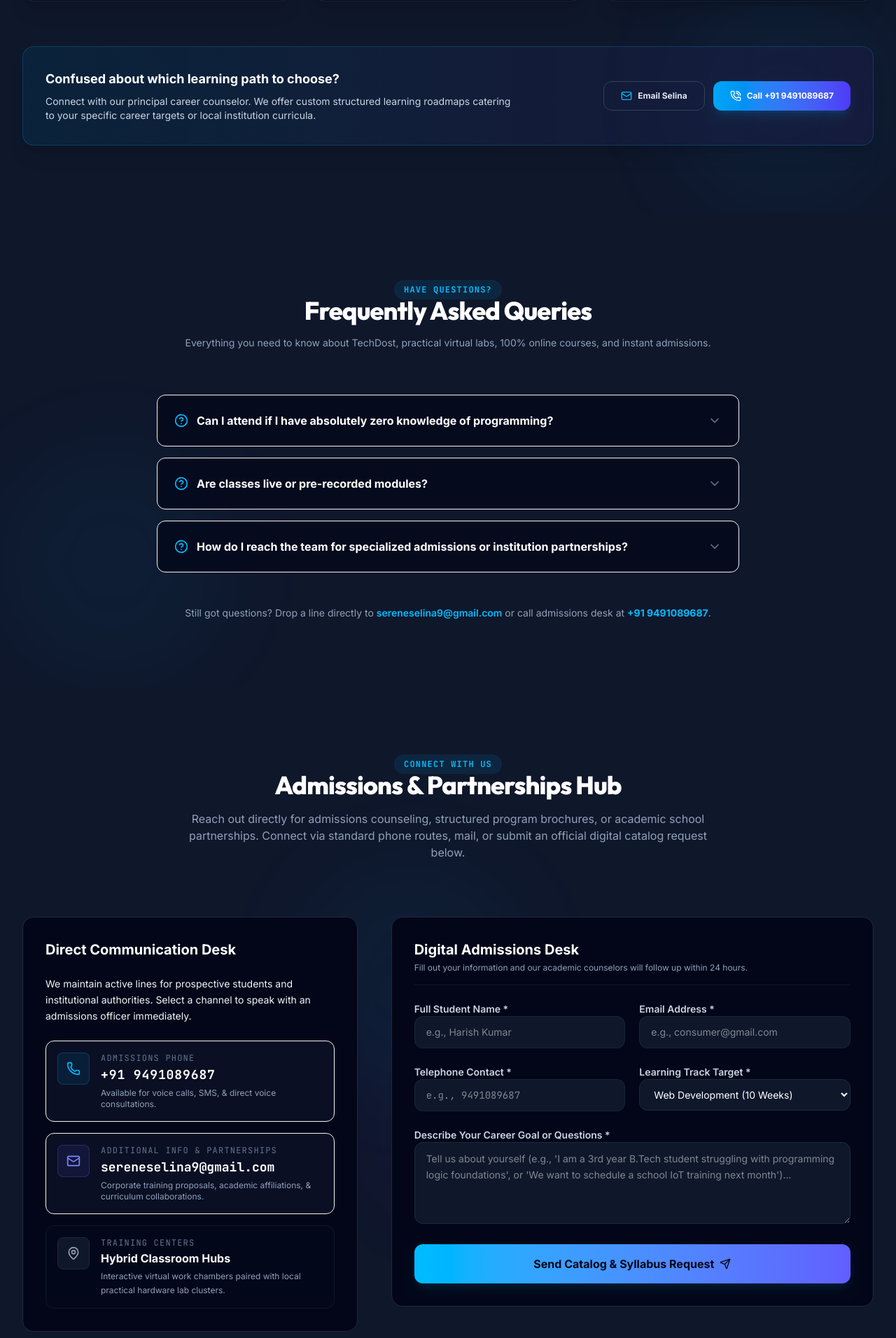
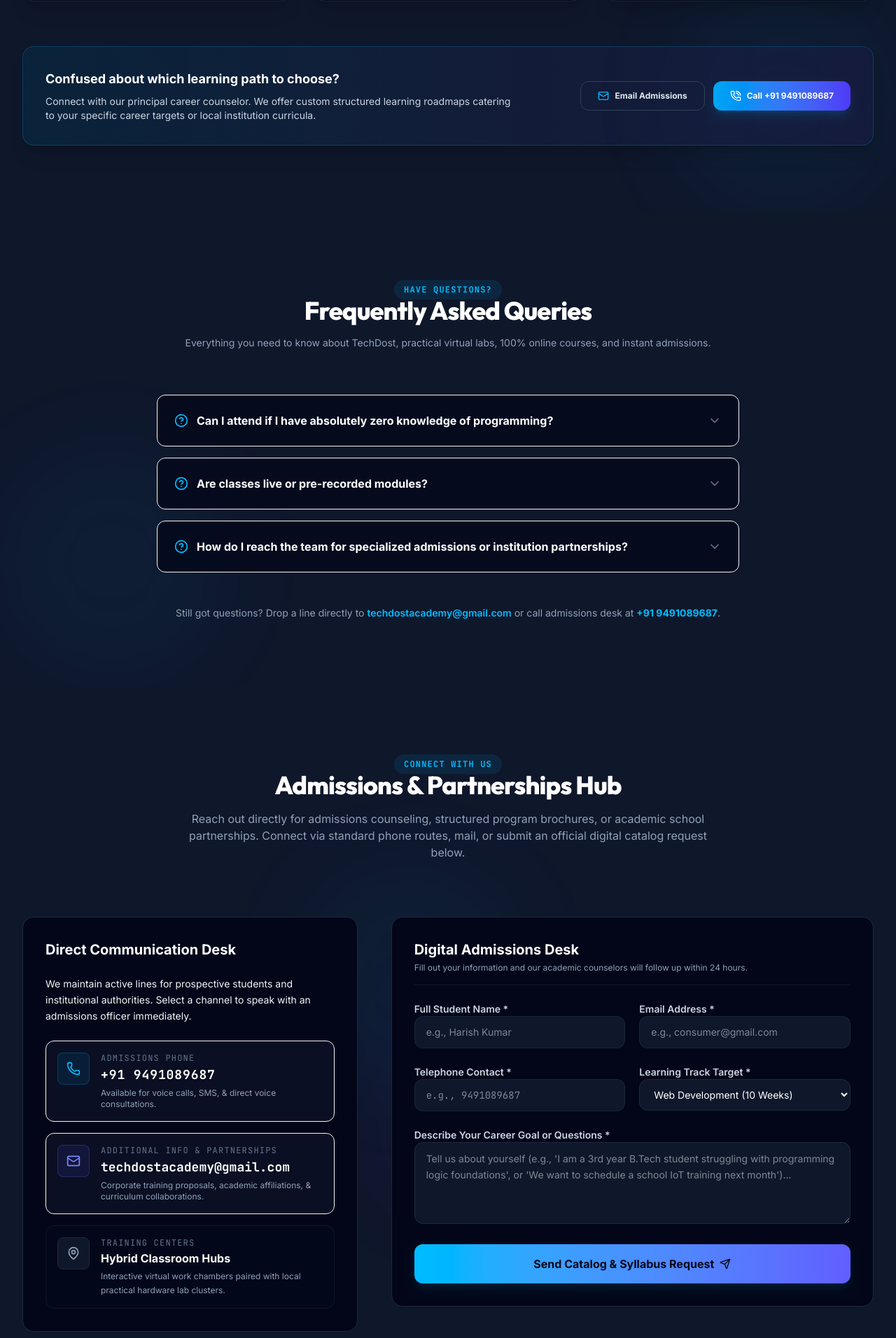
Before and after one commit to moulalikhsm-collab/techdost, a React (Vite) app: page / in a window 1280 px wide. Shown: the part 2348-4260 px from the top of the page at 70% size. Built offline with nearby package versions, Linux system fonts and the light colour scheme.

Commit message:
chore: update contact information and social links
Replace personal email with official support address and update the LinkedIn profile link to ensure consistent communication and brand presence.

```diff
--- a/src/components/ChatBot.tsx
+++ b/src/components/ChatBot.tsx
@@ -81,7 +81,7 @@
         ...prev,
         {
           role: "model",
-          content: "I am having trouble routing that request right now. You can get an immediate manual response from our human team at **+91 9491089687** or write to us at **sereneselina9@gmail.com**!"
+          content: "I am having trouble routing that request right now. You can get an immediate manual response from our human team at **+91 9491089687** or write to us at **techdostacademy@gmail.com**!"
         }
       ]);
     } finally {
@@ -318,10 +318,10 @@
                   <Phone className="w-3 h-3" /> +91 9491089687
                 </a>
                 <a
-                  href="mailto:sereneselina9@gmail.com"
+                  href="mailto:techdostacademy@gmail.com"
                   className="flex items-center gap-1 hover:text-indigo-400 transition-colors text-right"
                 >
-                  <Mail className="w-3 h-3" /> sereneselina9@gmail.com
+                  <Mail className="w-3 h-3" /> techdostacademy@gmail.com
                 </a>
               </div>
             </div>
--- a/src/components/Contact.tsx
+++ b/src/components/Contact.tsx
@@ -200,7 +200,7 @@
 
                 {/* Email touchpoint */}
                 <a
-                  href="mailto:sereneselina9@gmail.com"
+                  href="mailto:techdostacademy@gmail.com"
                   className="group flex items-start space-x-4 p-4 rounded-xl bg-slate-900/60 border border-slate-850 hover:border-violet-500/30 hover:bg-slate-900 transition-all"
                 >
                   <div className="p-3 rounded-lg bg-indigo-500/10 border border-indigo-400/20 text-indigo-400 group-hover:bg-indigo-500 group-hover:text-white duration-300">
@@ -209,7 +209,7 @@
                   <div>
                     <span className="block text-xs font-mono text-slate-500 uppercase tracking-widest">Additional Info & partnerships</span>
                     <span className="block text-base sm:text-lg font-bold text-white font-mono mt-0.5 group-hover:text-indigo-400 transition-colors break-all">
-                      sereneselina9@gmail.com
+                      techdostacademy@gmail.com
                     </span>
                     <span className="block text-xs text-slate-400 font-sans mt-1">
                       Corporate training proposals, academic affiliations, & curriculum collaborations.
--- a/src/components/Courses.tsx
+++ b/src/components/Courses.tsx
@@ -211,11 +211,11 @@
           </div>
           <div className="flex flex-col sm:flex-row gap-3 w-full md:w-auto">
             <a
-              href="mailto:sereneselina9@gmail.com?subject=Institution%20Partnership%20Interest&body=Hi%20TechDost!%20I%20would%20like%2520to%20learn%20more%20about%20your%20curriculums%20and%20admissions."
+              href="mailto:techdostacademy@gmail.com?subject=Institution%20Partnership%20Interest&body=Hi%20TechDost!%20I%20would%20like%20to%20learn%2520more%20about%20your%20curriculums%20and%20admissions."
               className="px-6 py-3 w-full sm:w-auto text-slate-200 border border-slate-700 hover:border-slate-600 hover:bg-slate-900 rounded-xl text-xs font-bold transition-all text-center flex items-center justify-center space-x-2"
             >
               <Mail className="h-4 w-4 text-sky-400" />
-              <span>Email Selina</span>
+              <span>Email Admissions</span>
             </a>
             <a
               href="tel:9491089687"
--- a/src/components/FAQs.tsx
+++ b/src/components/FAQs.tsx
@@ -71,8 +71,8 @@
         <div className="text-center mt-12">
           <p className="text-sm text-slate-400">
             Still got questions? Drop a line directly to{' '}
-            <a href="mailto:sereneselina9@gmail.com" className="text-sky-400 hover:underline font-semibold">
-              sereneselina9@gmail.com
+            <a href="mailto:techdostacademy@gmail.com" className="text-sky-400 hover:underline font-semibold">
+              techdostacademy@gmail.com
             </a>{' '}
             or call admissions desk at{' '}
             <a href="tel:9491089687" className="text-sky-400 hover:underline font-bold">
--- a/src/components/Footer.tsx
+++ b/src/components/Footer.tsx
@@ -30,7 +30,7 @@
     },
     {
       name: 'LinkedIn',
-      href: 'https://www.linkedin.com',
+      href: 'https://www.linkedin.com/in/techdost-academy-b0a5b6416?utm_source=share_via&utm_content=profile&utm_medium=member_android-linkedin',
       icon: <Linkedin className="h-4.5 w-4.5" />,
       color: 'hover:text-sky-400 hover:border-sky-500/30 hover:bg-sky-500/10',
       tooltip: 'Connect on LinkedIn'
@@ -114,7 +114,7 @@
               </a>
 
               <a
-                href="mailto:sereneselina9@gmail.com"
+                href="mailto:techdostacademy@gmail.com"
                 className="flex items-center space-x-3 text-slate-300 hover:text-indigo-400 transition-colors group"
               >
                 <div className="p-2 bg-slate-900 border border-slate-800 rounded-lg group-hover:bg-indigo-500/10 group-hover:border-indigo-500/20 duration-300">
@@ -122,7 +122,7 @@
                 </div>
                 <div>
                   <span className="block text-[10px] font-mono text-slate-500 uppercase tracking-wider leading-none">Partnerships & Support</span>
-                  <span className="text-sm font-semibold font-mono text-white mt-1 block break-all">sereneselina9@gmail.com</span>
+                  <span className="text-sm font-semibold font-mono text-white mt-1 block break-all">techdostacademy@gmail.com</span>
                 </div>
               </a>
             </div>
--- a/src/data.ts
+++ b/src/data.ts
@@ -188,6 +188,6 @@
   {
     id: '3',
     question: 'How do I reach the team for specialized admissions or institution partnerships?',
-    answer: 'You can immediately call or text our admissions desk at +91 9491089687, or submit an official query using our online contact system. For corporate online trainings and university partnership designs, write directly to sereneselina9@gmail.com.'
+    answer: 'You can immediately call or text our admissions desk at +91 9491089687, or submit an official query using our online contact system. For corporate online trainings and university partnership designs, write directly to techdostacademy@gmail.com.'
   }
 ];
```
Also changed, not shown: server.ts (+9 -9 lines).
